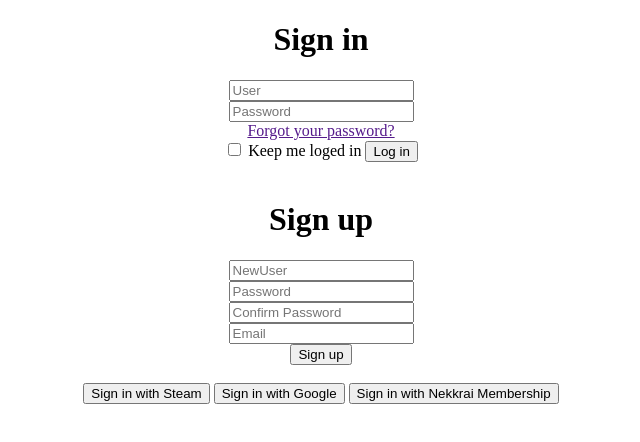
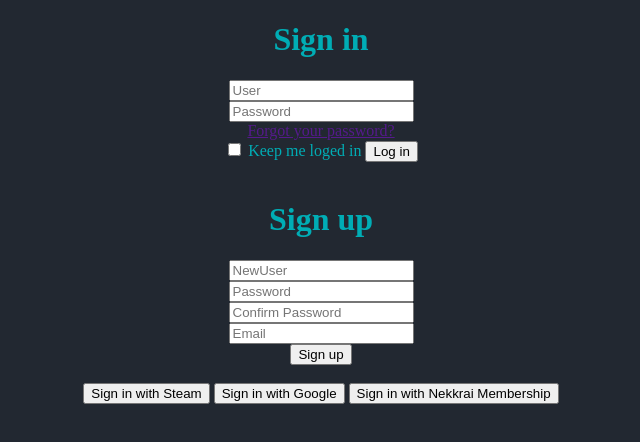
Before and after one commit to TheRialDB/lista-de-compras, a plain HTML site: page Index.html in a window 1280 px wide. Shown: the whole page, without its empty margins (319-959 px from the left). Drawn offline with Linux system fonts and the light colour scheme.

Commit message:
Colores en CSS y correccion de form

```diff
--- a/Index.html
+++ b/Index.html
@@ -10,11 +10,19 @@
 
     <script src="index.js"></script>
     <script src="Usuario.js"></script>
+
+    <style>
+        body{
+            background-color: #222831;
+            color: #00ADB5;
+        }
+
+    </style>
 </head>
 
 <body>
     <center>
-        <!--<form>-->
+        <form onsubmit="return false">
             <div>
                 <h1> Sign in </h1>
                     <input type="text" id="txtUser" placeholder="User">
@@ -46,7 +54,7 @@
                 <button> Sign in with Google</button>
                 <button> Sign in with Nekkrai Membership</button>
             </div>
-        <!--</form>-->
+        </form>
     </center>
 </body>
 
```
